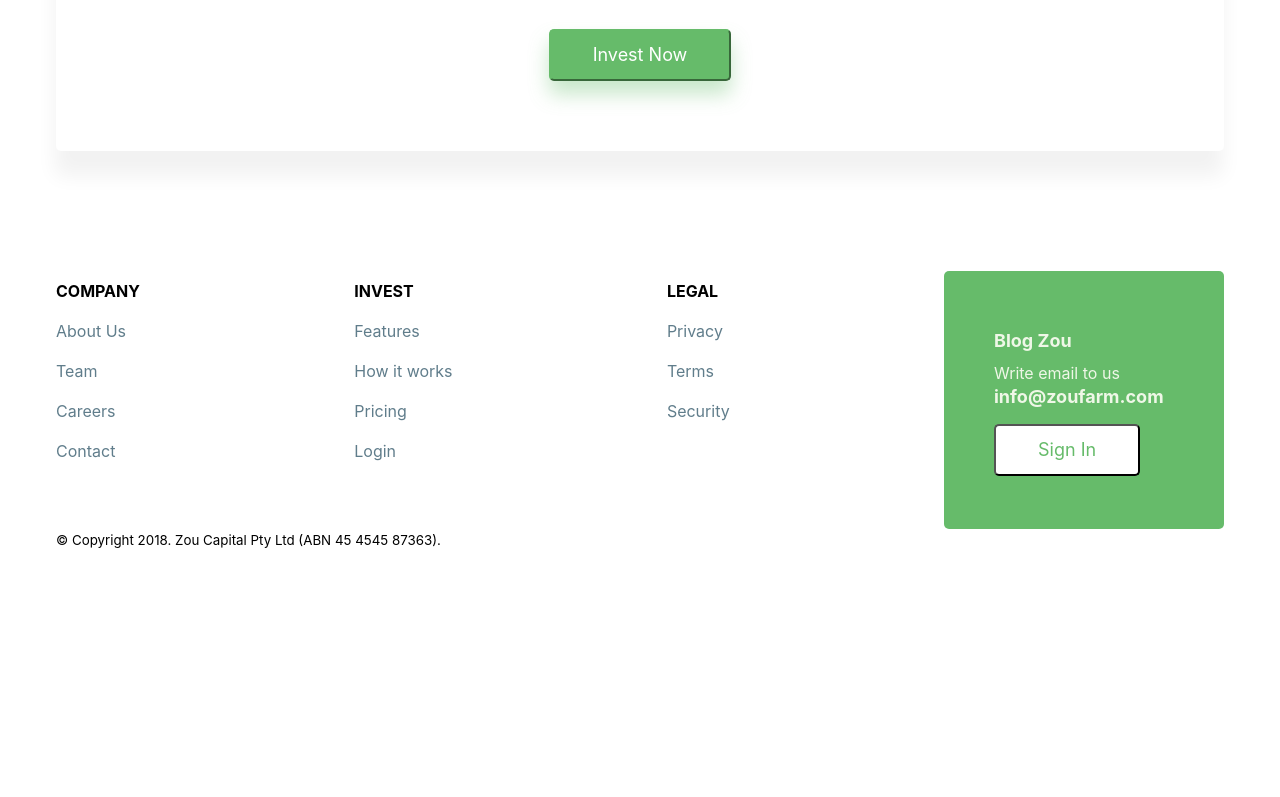
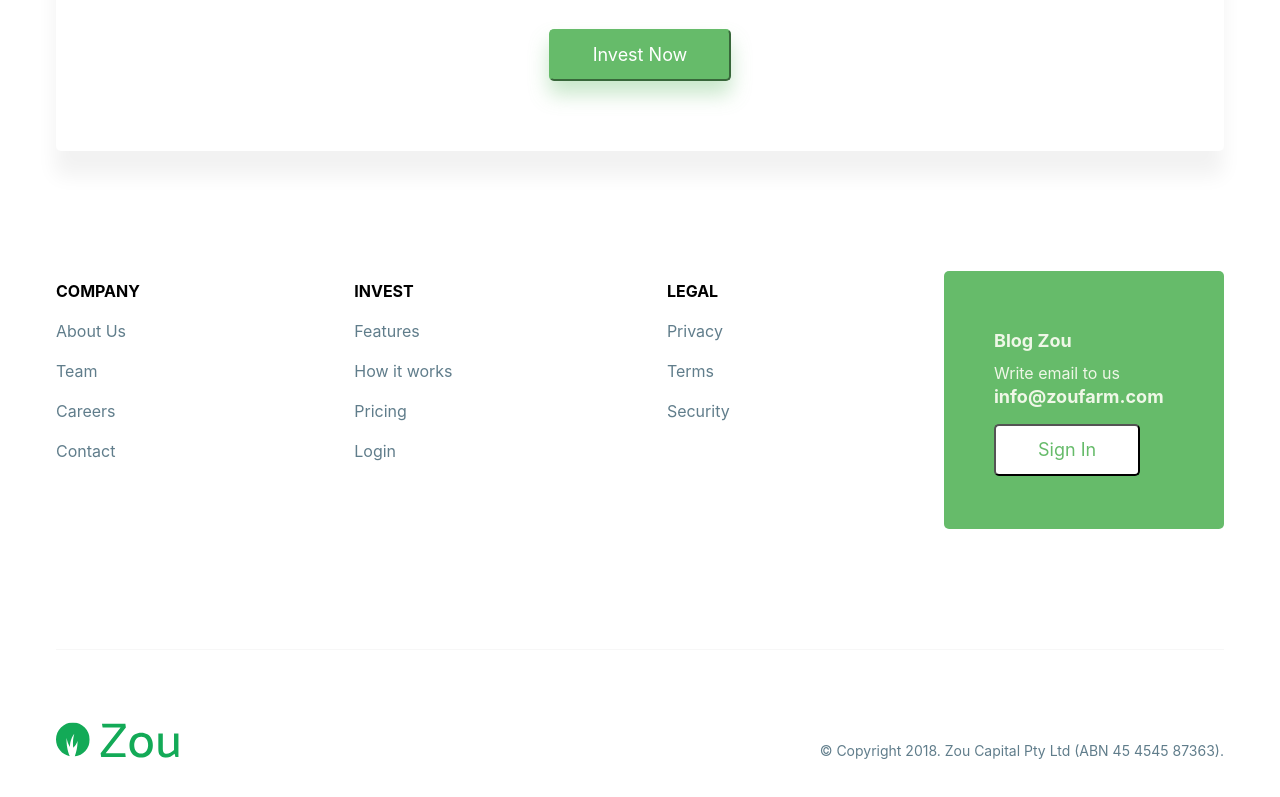
Before and after one commit to kohgpat/html-demo-zou, a website built with Parcel: page index.html in a window 1280 px wide. Shown: the part 3978-4775 px from the top of the page. Before the commit the page ends 4527 px from the top, so only its background shows below. Built offline with nearby package versions, Linux system fonts and the light colour scheme; some packages are replaced by stand-ins of ours; a web font is replaced by a local one.

Commit message:
Footer styles

```diff
--- a/src/css/index.css
+++ b/src/css/index.css
@@ -401,6 +401,7 @@ a.button {
 .footer__top {
   display: flex;
   justify-content: space-between;
+  margin-bottom: 120px;
 }
 
 .footer-link-column__nav {
@@ -453,3 +454,25 @@ a.button {
 .footer-blog__signin {
   margin-top: 15px;
 }
+
+.footer__bottom {
+  padding: 70px 0;
+  display: flex;
+  justify-content: space-between;
+  align-items: flex-end;
+  border-top: 1px solid #f7f7f7;
+}
+
+.footer__logo {
+  background-size: cover;
+  background-position: center;
+  background-image: url(/src/images/logo.svg);
+  background-repeat: no-repeat;
+  width: 123px;
+  height: 39px;
+}
+
+.footer__copyright {
+  color: #607D8B;
+  font-size: 14px;
+}
```
